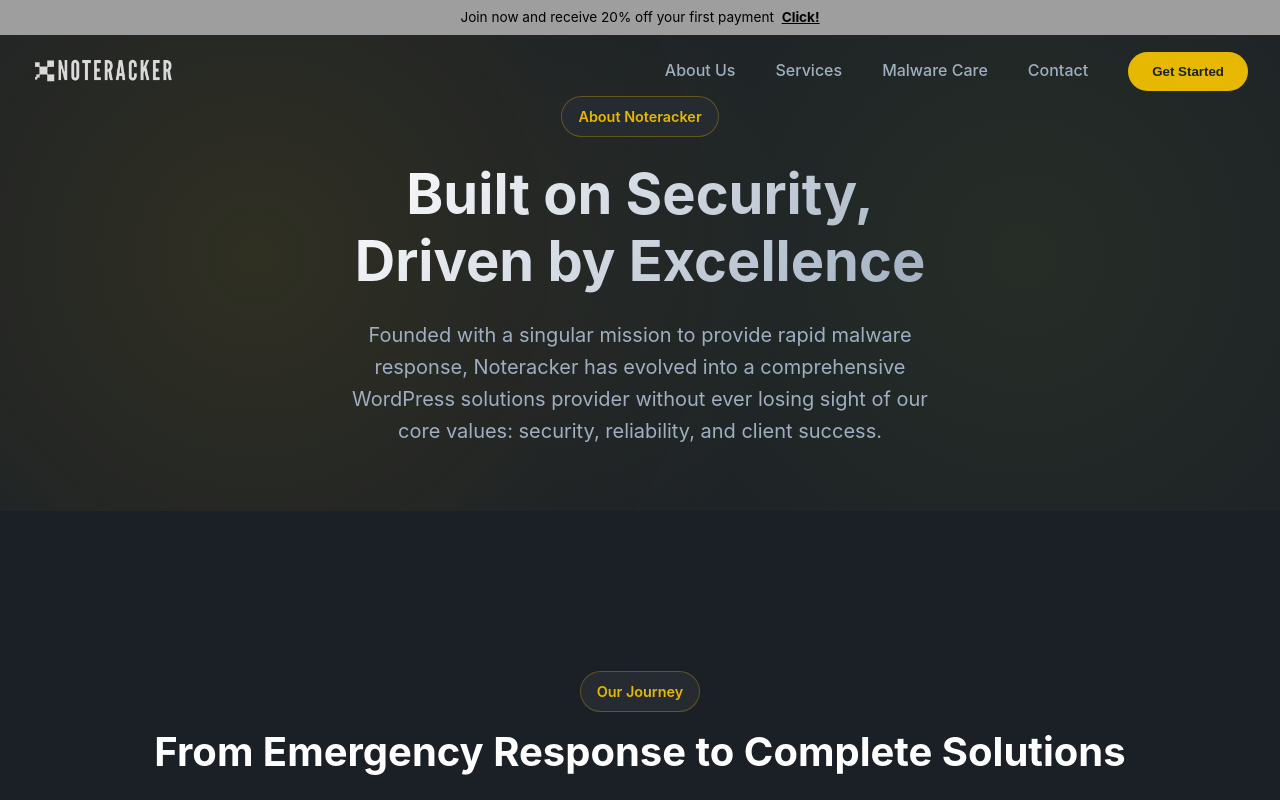
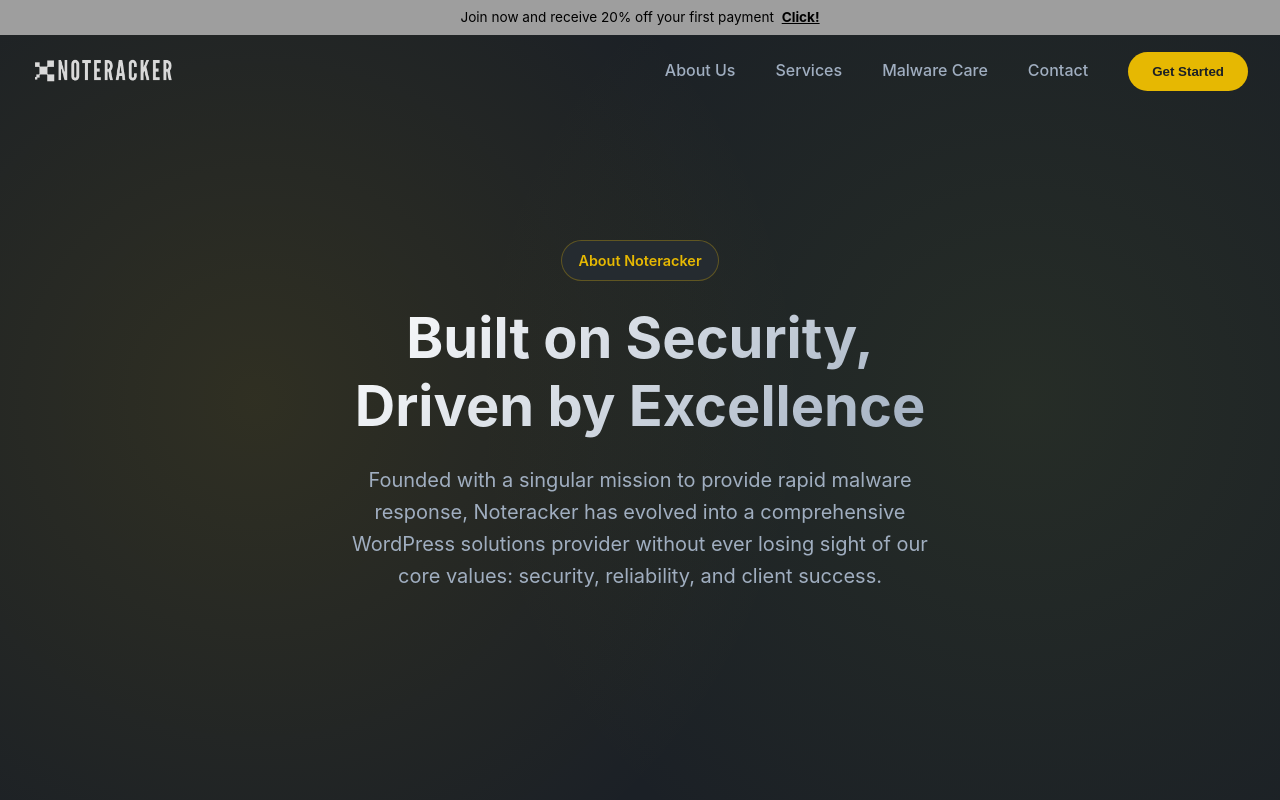
Before and after one commit to wonseok413-blip/n0004, a website: page public/pages/about.html in a window 1280 px wide. Shown: the top 800 px of the page. Drawn offline with Linux system fonts and the light colour scheme.

Commit message:
Sub-pages hero height 600px

```diff
--- a/public/pages/about.html
+++ b/public/pages/about.html
@@ -12,7 +12,7 @@
   <div id="header-one"></div>
 
   <!-- Page Hero -->
-  <section class="hero" style="min-height: 60vh;">
+  <section class="hero" style="height: 600px;">
     <div class="hero-container" style="grid-template-columns: 1fr;">
       <div class="hero-content" style="text-align: center; max-width: 800px; margin: 0 auto;">
         <span class="hero-badge">About Noteracker</span>
```
Also changed, not shown: public/pages/contact.html (+1 -1 lines), public/pages/malware-care.html (+1 -1 lines), public/pages/services.html (+1 -1 lines).
